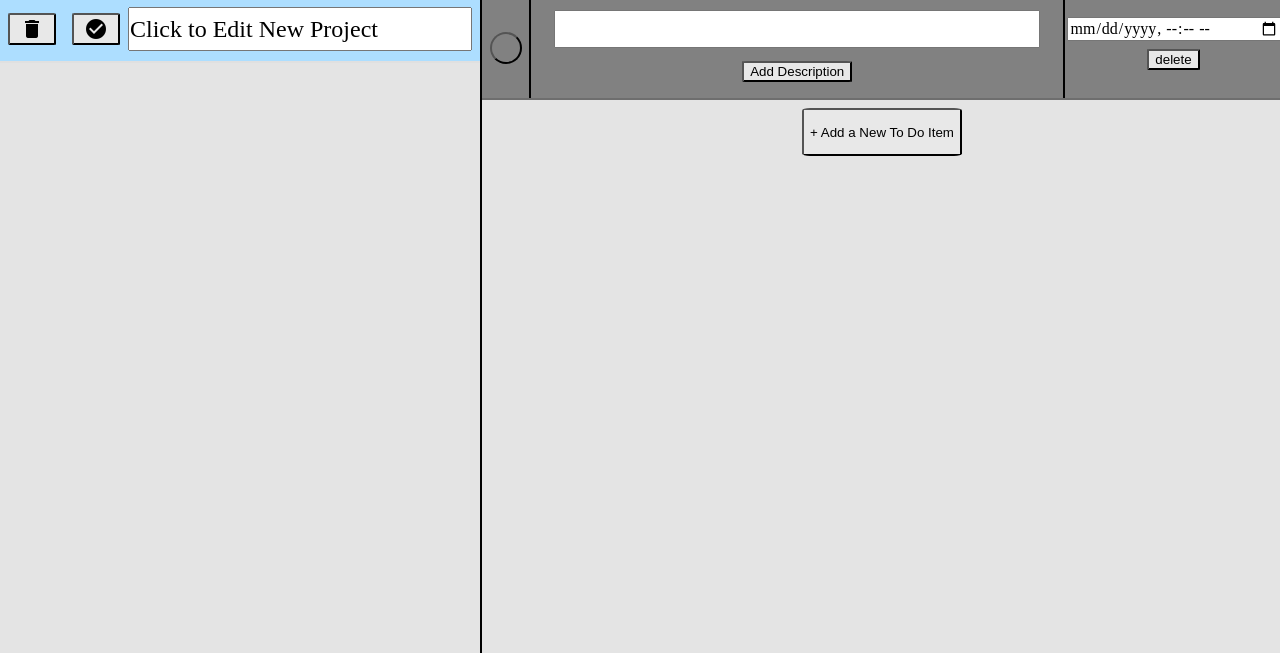
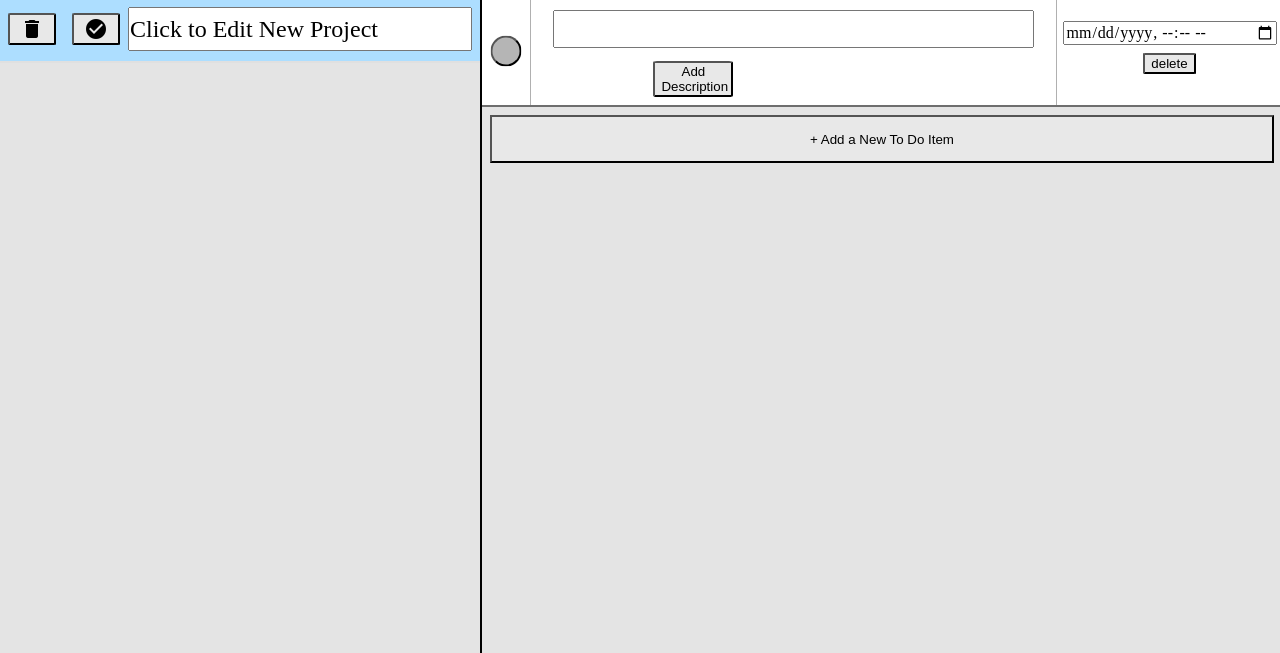
Before and after one commit to ddevaul/todo-list, a plain HTML site: page index.html in a window 1280 px wide. Both pictures are taken after a click on the button 505 px from the left and 200 px from the top of the page. Shown: the part 153-806 px from the top of the page. Drawn offline with Linux system fonts and the light colour scheme.

Commit message:
Added better styling for the add description button, and the completed task button. Also added styling forthe priority buttons.

```diff
--- a/style.css
+++ b/style.css
@@ -165,8 +165,27 @@ input {
     border-bottom: 2px solid rgb(110, 110, 110);
 }
 
-.todo-item-completed{
-    background-color: rgb(129, 129, 129);
+.todo-item .completed-button {
+    height: 2rem;
+    width: 2rem;
+    border-radius: 50%;
+    background-color: white;
+    display: flex;
+    justify-content: center;
+    align-items: center;
+    font-size: 0;
+}
+
+.todo-item .completed-button:hover {
+    font-size: 1.5rem;
+    color: rgb(206, 206, 206);
+}
+
+.completed,
+.todo-item .completed-button-completed{
+    transform: scale(0.97);
+    background-color: rgb(181, 181, 181);
+    font-size: 1.5rem;
 }
 
 .todo-item .task-title-div{
@@ -189,18 +208,7 @@ input {
     justify-content: center;
     align-items: center;
     grid-area: check;
-    border-right: 2px solid rgb(0, 0, 0);
-}
-
-.todo-item .completed-button {
-    height: 2rem;
-    width: 2rem;
-    border-radius: 50%;
-    background-color: white;
-}
-
-.todo-item .completed-button-completed {
-    background-color: rgb(129, 129, 129);
+    border-right: 1px solid rgb(176, 176, 176);
 }
 
 .todo-item .date-div {
@@ -209,9 +217,9 @@ input {
     justify-content: center;
     align-items: center;
     flex-direction: column;
-    border-left: 2px solid black;
-    padding-left: .25rem;
-    padding-right: .25rem;
+    border-left: 1px solid rgb(176, 176, 176);
+    padding-left: .5rem;
+    padding-right: .5rem;
 }
 
 .todo-item .date-div button{
@@ -222,16 +230,39 @@ input {
     width: 100%;
 }
 .todo-item .addnote-button-div {
-    display: flex;
-    justify-content: center;
+    display: grid;
+    grid-template-areas:
+    "addDescription prioriyDiv"
+    "description description";
+    grid-template-columns: 1fr 1fr;
+    grid-area: addNote;
     align-items: center;
-    flex-direction: column;
-    grid-area: addNote;
-    padding-bottom: .5rem;
+    padding: .5rem;
+    width: 25rem;
+    margin: auto;
 }
 
 .todo-item .addnote-button{
-    margin: .5rem;
+    margin: auto;
+    max-width: 5rem;
+}
+
+.priorityDiv{
+    margin: auto;
+    display: flex;
+}
+
+.priorityDiv button{
+    display: flex;
+    height: 2rem;
+    width: 2rem;
+    font-size: 1.5rem;
+    justify-content: center;
+    align-items: center;
+    padding: auto;
+}
+.priorityDiv .selected{
+    background-color: orange;
 }
 
 .todo-item .description-hidden{
@@ -239,10 +270,14 @@ input {
 }
 
 .todo-item .description-visible{
+    margin: 1rem auto;
+
     display: block;
+    font-size: 1rem;
     background-color: white;
     height: 4rem;
     width: 90%;
+    grid-area: description;
 }
 .add-todo-item-container{
     display:flex;
@@ -251,6 +286,7 @@ input {
 }
 
 .add-todo-item-button{
+    border-radius: 0;
     height: 3rem;
-    width: 10rem;
+    width: 100%;
 }
```
